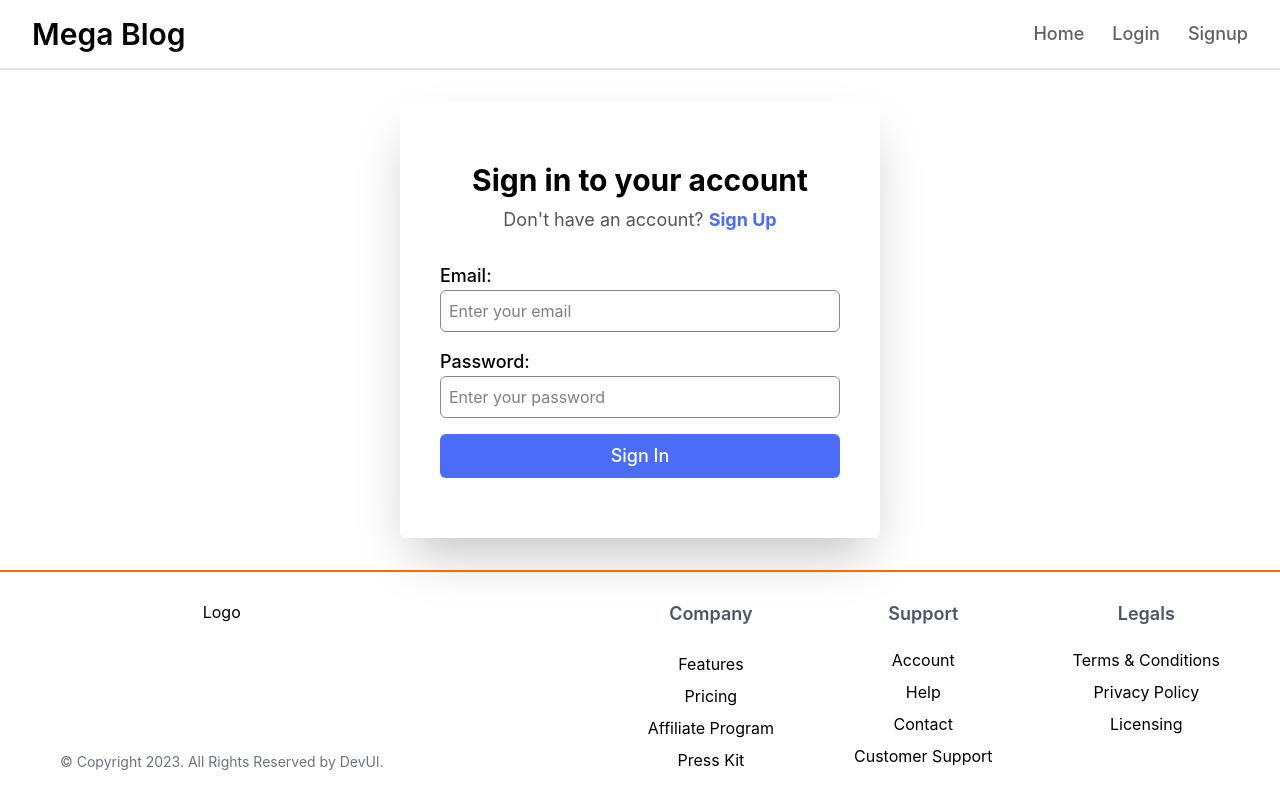
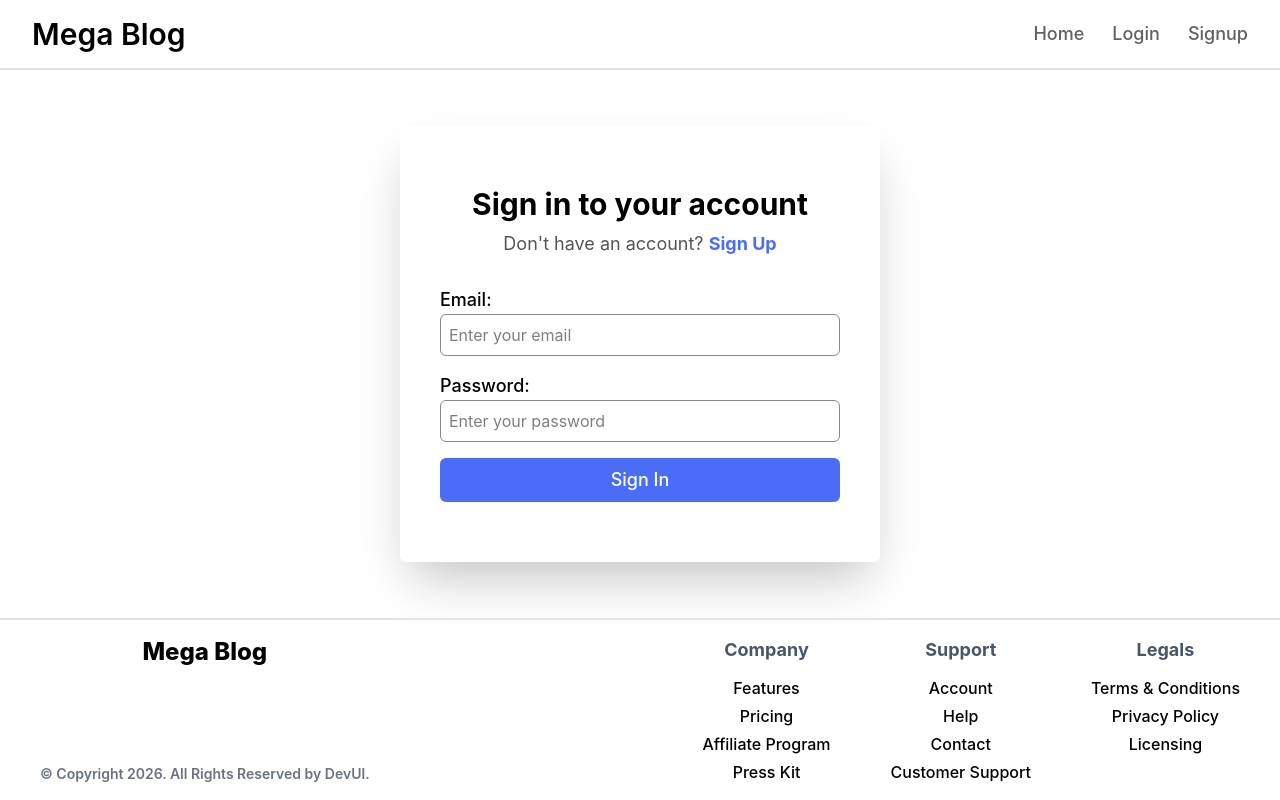
Before and after one commit to faridhussain/Mega-Blog, a React (Vite) app: page /login in a window 1280 px wide. Built offline with nearby package versions, Linux system fonts and the light colour scheme; no server answers.

Commit message:
implement blog listing page layouts

```diff
--- a/src/components/Footer/Footer.jsx
+++ b/src/components/Footer/Footer.jsx
@@ -2,36 +2,36 @@ import { Link } from 'react-router-dom';
 
 export default function Footer() {
     return (
-        <div className='px-15 py-7 border-t-2 border-t-orange-500 flex justify-between'>
+        <div className='px-10 py-4 border-t-2 border-t-[#E5E3DC] flex justify-between'>
             <div className='flex justify-between flex-col items-center'>
-                <h1>Logo</h1>
-                <p className='text-sm text-gray-500'>© Copyright 2023. All Rights Reserved by DevUl.</p>
+                <h1 className='font-extrabold text-2xl'>Mega Blog</h1>
+                <p className='text-sm text-gray-500 font-semibold'>© Copyright {new Date().getFullYear()}. All Rights Reserved by DevUl.</p>
             </div>
-            <div className='flex gap-20'>
-                <div className='flex flex-col items-center gap-6'>
-                    <h3 className='text-lg font-semibold text-gray-600'>Company</h3>
-                    <div className='flex flex-col items-center gap-2'>
-                        <Link className='duration-300 hover:text-[#D45E00]'>Features</Link>
-                        <Link className='duration-300 hover:text-[#D45E00]'>Pricing</Link>
-                        <Link className='duration-300 hover:text-[#D45E00]'>Affiliate Program</Link>
-                        <Link className='duration-300 hover:text-[#D45E00]'>Press Kit</Link>
+            <div className='flex gap-15'>
+                <div className='flex flex-col items-center gap-3'>
+                    <h3 className='text-lg font-bold text-gray-600'>Company</h3>
+                    <div className='flex flex-col items-center gap-1'>
+                        <Link to='#' className='duration-300 font-medium hover:text-[#4A6CF7]'>Features</Link>
+                        <Link to='#' className='duration-300 font-medium hover:text-[#4A6CF7]'>Pricing</Link>
+                        <Link to='#' className='duration-300 font-medium hover:text-[#4A6CF7]'>Affiliate Program</Link>
+                        <Link to='#' className='duration-300 font-medium hover:text-[#4A6CF7]'>Press Kit</Link>
                     </div>
                 </div>
-                <div className='flex flex-col items-center gap-5'>
-                    <h3 className='text-lg font-semibold text-gray-600'>Support</h3>
-                    <div className='flex flex-col items-center gap-2'>
-                        <Link className='duration-300 hover:text-[#D45E00]'>Account</Link>
-                        <Link className='duration-300 hover:text-[#D45E00]'>Help</Link>
-                        <Link className='duration-300 hover:text-[#D45E00]'>Contact</Link>
-                        <Link className='duration-300 hover:text-[#D45E00]'>Customer Support</Link>
+                <div className='flex flex-col items-center gap-3'>
+                    <h3 className='text-lg font-bold text-gray-600'>Support</h3>
+                    <div className='flex flex-col items-center gap-1'>
+                        <Link to='#' className='duration-300 font-medium hover:text-[#4A6CF7]'>Account</Link>
+                        <Link to='#' className='duration-300 font-medium hover:text-[#4A6CF7]'>Help</Link>
+                        <Link to='#' className='duration-300 font-medium hover:text-[#4A6CF7]'>Contact</Link>
+                        <Link to='#' className='duration-300 font-medium hover:text-[#4A6CF7]'>Customer Support</Link>
                     </div>
                 </div>
-                <div className='flex flex-col items-center gap-5'>
-                    <h3 className='text-lg font-semibold text-gray-600'>Legals</h3>
-                    <div className='flex flex-col items-center gap-2'>
-                        <Link className='duration-300 hover:text-[#D45E00]'>Terms & Conditions</Link>
-                        <Link className='duration-300 hover:text-[#D45E00]'>Privacy Policy</Link>
-                        <Link className='duration-300 hover:text-[#D45E00]'>Licensing</Link>
+                <div className='flex flex-col items-center gap-3'>
+                    <h3 className='text-lg font-bold text-gray-600'>Legals</h3>
+                    <div className='flex flex-col items-center gap-1'>
+                        <Link to='#' className='duration-300 font-medium hover:text-[#4A6CF7]'>Terms & Conditions</Link>
+                        <Link to='#' className='duration-300 font-medium hover:text-[#4A6CF7]'>Privacy Policy</Link>
+                        <Link to='#' className='duration-300 font-medium hover:text-[#4A6CF7]'>Licensing</Link>
                     </div>
                 </div>
             </div>
--- a/src/components/Header/Header.jsx
+++ b/src/components/Header/Header.jsx
@@ -45,7 +45,7 @@ export default function Header() {
                         {navItems.map(item => (
                             item.active ? (
                                 <li key={item.name}>
-                                    <Link className='text-[#61615e] hover:text-black duration-300 text-lg font-medium' to={item.slug}>{item.name}</Link>
+                                    <Link className='text-[#61615e] hover:text-[#5C7CF8] duration-300 text-lg font-medium' to={item.slug}>{item.name}</Link>
                                 </li>
                             ) : null
                         ))}
--- a/src/components/PostCard.jsx
+++ b/src/components/PostCard.jsx
@@ -4,11 +4,20 @@ import { Link } from 'react-router-dom'
 export default function PostCard({ $id, featuredImage, title }) {
     return (
         <Link to={`/post/${$id}`}>
-            <div>
-                <div>
-                    <img src={appwriteService.getFilePreview(featuredImage)} alt={title} />
+            <div className='overflow-hidden rounded-xl shadow-md hover:shadow-xl duration-300 cursor-pointer'>
+                <div className='h-52 overflow-hidden'>
+                    <img
+                        src={appwriteService.getFilePreview(featuredImage)}
+                        alt={title}
+                        className='w-full h-full object-cover'
+                    />
                 </div>
-                <h2>{title}</h2>
+
+                <div className='p-4'>
+                    <h2 className='text-lg font-semibold'>
+                        {title}
+                    </h2>
+                </div>
             </div>
         </Link>
     )
--- a/src/pages/AllPosts.jsx
+++ b/src/pages/AllPosts.jsx
@@ -6,7 +6,7 @@ export default function AllPosts() {
     const [posts, setPosts] = useState([])
 
     useEffect(() => {
-        appwriteService.getPosts([]).then((posts) => {
+        appwriteService.getPosts().then((posts) => {
             if (posts) {
                 setPosts(posts.documents)
             }
@@ -16,12 +16,10 @@ export default function AllPosts() {
     return (
         <div>
             <Container>
-                <div>
-                    {posts.map((post) => {
-                        <div key={post.$id}>
-                            <PostCard {...post} />
-                        </div>
-                    })}
+                <div className='flex flex-wrap gap-2'>
+                    {posts.map((post) => (
+                        <PostCard key={post.$id} {...post} />
+                    ))}
                 </div>
             </Container>
         </div>
--- a/src/pages/Home.jsx
+++ b/src/pages/Home.jsx
@@ -15,26 +15,20 @@ export default function Home() {
 
     if (posts.length === 0) {
         return (
-            <div>
-                <Container>
-                    <div>
-                        <div>
-                            <h1>Login to read posts</h1>
-                        </div>
-                    </div>
-                </Container>
-            </div>
+            <Container>
+                <div className='flex justify-center items-center'>
+                    <h1 className='text-gray-700 text-3xl font-bold'>Login to read posts</h1>
+                </div>
+            </Container>
         )
     }
 
     return (
         <div>
             <Container>
-                <div>
+                <div className='flex gap-2 flex-wrap'>
                     {posts.map((post) => (
-                        <div key={post.$id}>
-                            <PostCard {...post} />
-                        </div>
+                        <PostCard key={post.$id} {...post} />
                     ))}
                 </div>
             </Container>
```
